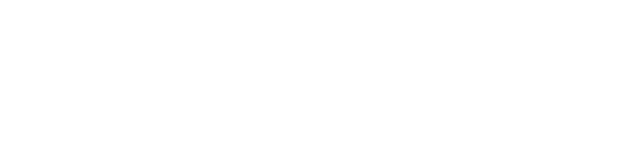
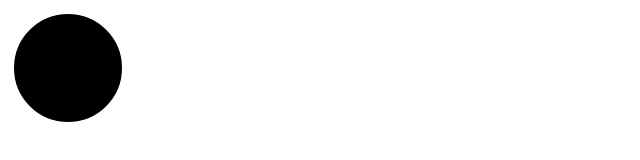
Before and after one commit to yehorich75/circle-progress, a plain HTML site: page index.html in a window 1280 px wide. Shown: the whole page, without its empty margins (0-640 px from the left). Drawn offline with Linux system fonts and the light colour scheme.

Commit message:
create circle

```diff
--- a/index.html
+++ b/index.html
@@ -8,7 +8,9 @@
     <link rel="stylesheet" href="style.css">
 </head>
 <body>
-
+    <svg class="progress-ring" width="120" height="120">
+        <circle class="progress-ring__circle" stroke="#000" stroke-width="4" cx="60" cy="60" r="52"/>
+    </svg>
 
     <script src="script.js"></script>
 </body>
```
